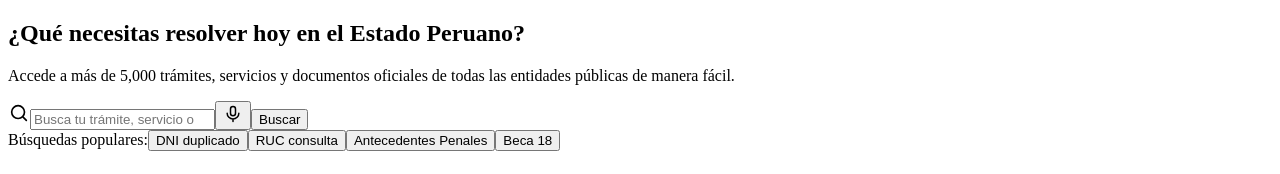
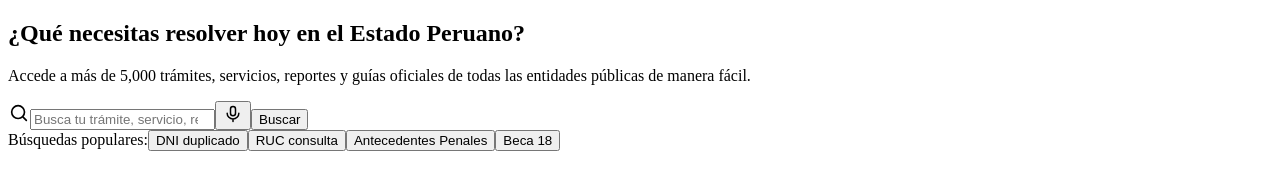
Before and after one commit to ThiKeiW/Portal-Tramites-Centralizados, a React (Vite) app in the folder frontend/: page / in a window 1280 px wide. Shown: the top 174 px of the page. Built offline with nearby package versions, Linux system fonts and the light colour scheme; the HTML template or start-up script is replaced by a standard one.

Commit message:
feat(frontend): ajuste de activo en navbar y textos del hero

```diff
--- a/frontend/src/components/Navbar.jsx
+++ b/frontend/src/components/Navbar.jsx
@@ -18,7 +18,7 @@ export default function Navbar({ activo, onNavegar }) {
           {LINKS.map((l) => (
             <button
               key={l.id}
-              className={activo === l.id ? 'activo' : ''}
+              className={activo === (l.id) && activo !== 'inicio' ? 'activo' : ''}
               aria-current={activo === l.id ? 'page' : undefined}
               onClick={() => onNavegar(l.id)}
             >
--- a/frontend/src/pages/Home.jsx
+++ b/frontend/src/pages/Home.jsx
@@ -16,15 +16,15 @@ export default function Home({ onBuscar, onVoz, onCategoria, onEntidad }) {
     <>
       <section className="hero">
         <h1>¿Qué necesitas resolver hoy en el Estado Peruano?</h1>
-        <p>Accede a más de 5,000 trámites, servicios y documentos oficiales de todas las entidades públicas de manera fácil.</p>
+        <p>Accede a más de 5,000 trámites, servicios, reportes y guías oficiales de todas las entidades públicas de manera fácil.</p>
         <form className="barra-busqueda" role="search" onSubmit={buscar}>
           <Lupa size={22} />
           <input
             type="search"
             value={texto}
             onChange={(e) => setTexto(e.target.value)}
-            placeholder="Busca tu trámite, servicio o documento..."
-            aria-label="Buscar trámite, servicio o documento"
+            placeholder="Busca tu trámite, servicio, reporte o guía..."
+            aria-label="Buscar trámite, servicio, reporte o guía"
           />
           <button type="button" className="btn-mic" onClick={onVoz} aria-label="Buscar por voz">
             <Mic size={20} />
```
